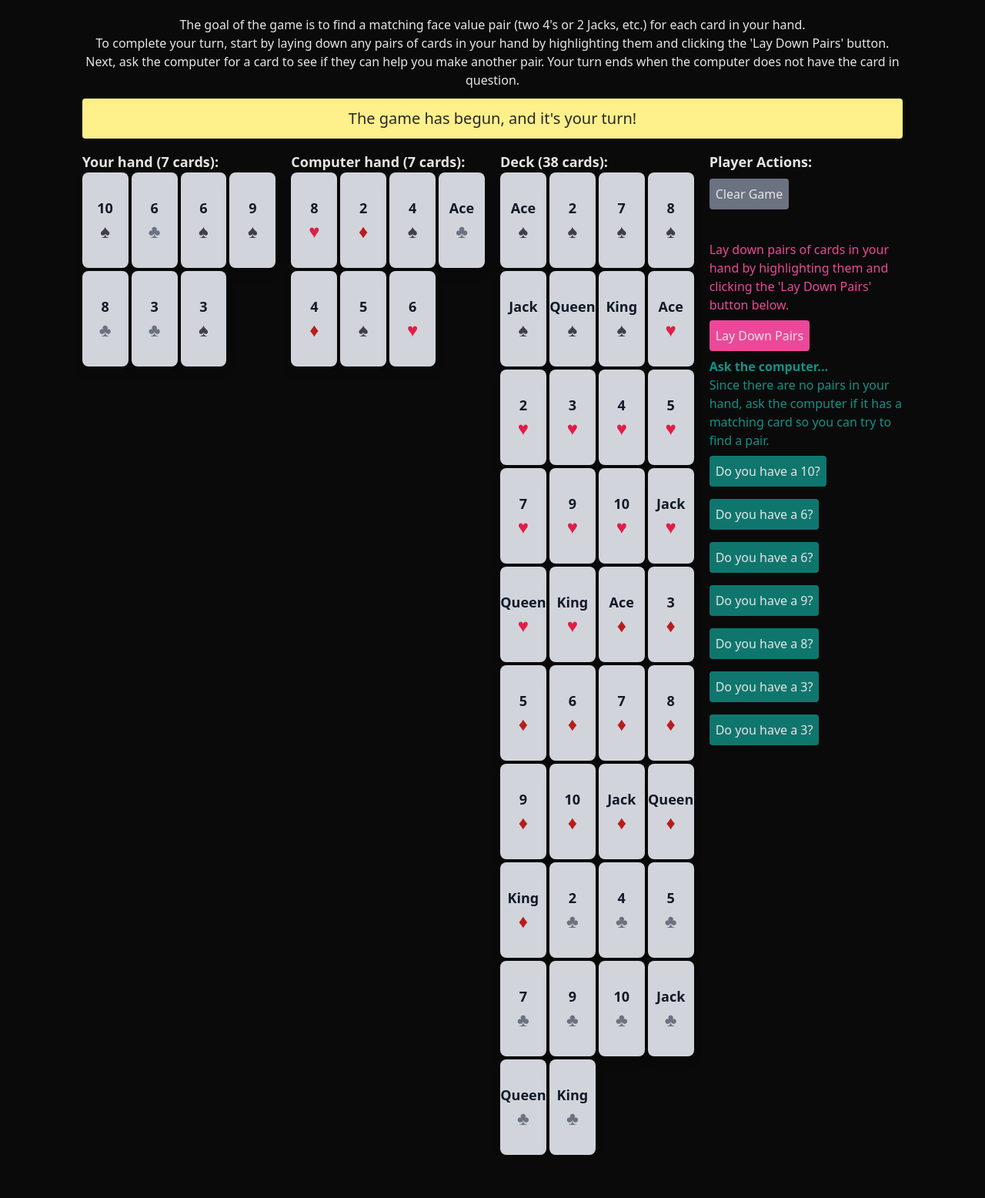
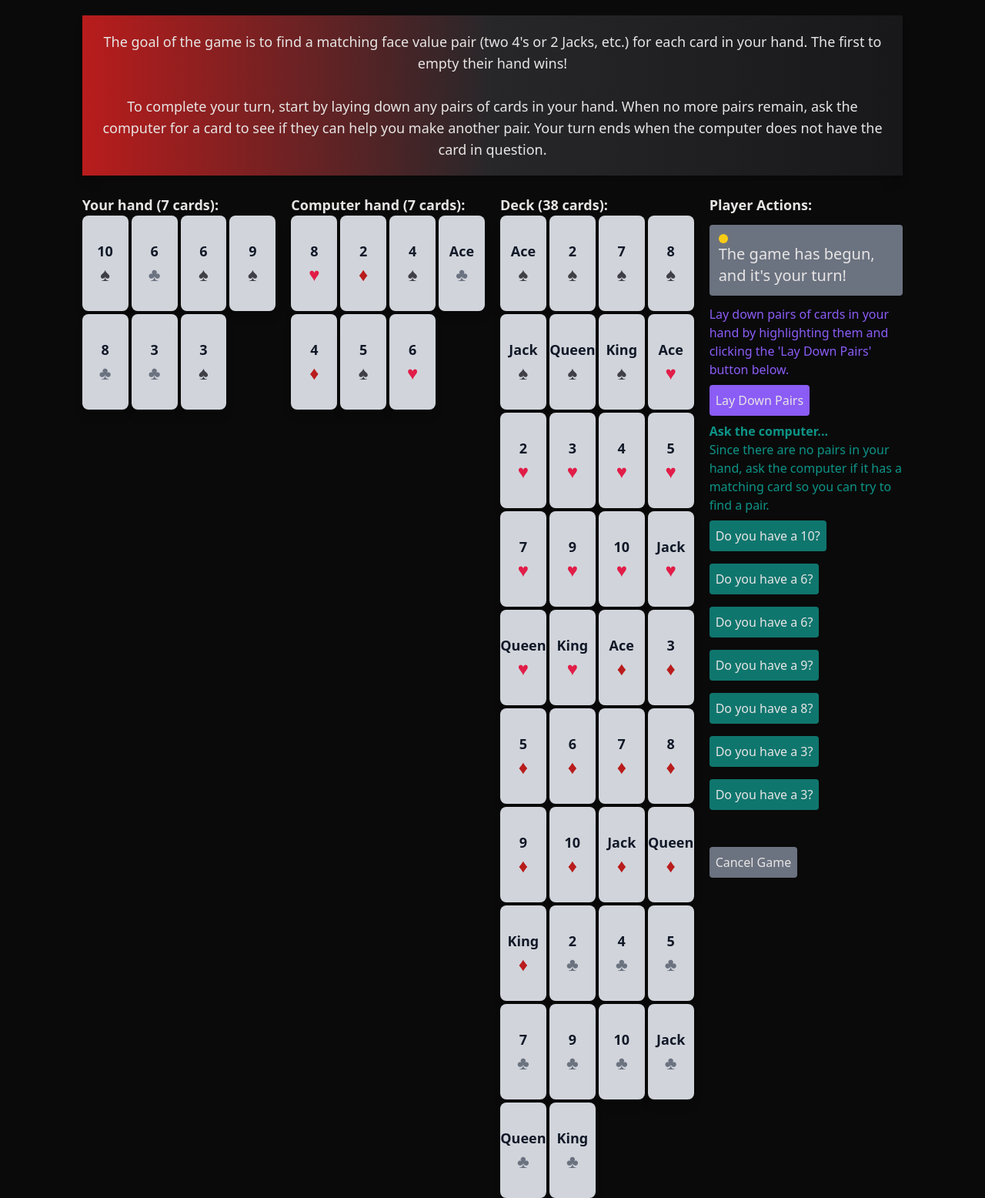
Before and after one commit to mmhernandez/go_fish_card_game, a Flask app: page /start_game in a window 1280 px wide. Shown: the whole page at 77% size. Before the commit the page ends 1500 px from the top, so only its background shows below. Run offline with Flask 3, Linux system fonts and the light colour scheme; some libraries are stand-ins or nearby versions.

Commit message:
Add a game cancellation confirmation step

```diff
--- a/flask_app/controllers/game_controller.py
+++ b/flask_app/controllers/game_controller.py
@@ -19,7 +19,7 @@
 def lay_down_pairs():
     # confirm player is attempting to lay down a pair (2 cards only)
     if len(request.form) != 2:
-        message = "Select a pair (2) of cards with the same face value to lay down pairs."
+        message = "Select a pair (2) of cards with the same face value."
         return render_template("index.html", message=message)
 
     pair_list = []
@@ -35,8 +35,8 @@
     }
     # confirm player attempted to lay down a pair of matching cards
     if card1_dict["face_value"] != card2_dict["face_value"]:
-        message = "Select a pair of cards that have the same face vaule."
-        return render_template("index.html", message=message)
+        message = "Pairs of cards must have the same face value."
+        return render_template("index.html", message=message, color="red")
 
     # if the pair is valid, proceed with setting session variables and calling lay_down_pairs method
     player_hand = session["player_hand"]
--- /dev/null
+++ b/flask_app/static/js/script_modal.js
@@ -0,0 +1,15 @@
+let btn = document.getElementById('cancel-button');
+let confirm = document.getElementById('confirm-cancel');
+let button = document.getElementById('confirm-button');
+
+
+btn.onclick = function() {
+    confirm.style.display = 'block';
+    btn.style.display = 'none';
+};
+
+window.onclick = function (event) {
+    if (event.target == button) {
+        button.style.display = "none";
+    }
+}
--- a/flask_app/templates/index.html
+++ b/flask_app/templates/index.html
@@ -8,18 +8,23 @@
     <script src="https://cdn.tailwindcss.com"></script>
 </head>
 <body class="bg-neutral-950 text-stone-200 w-5/6 mx-auto">
-    <p class="text-center mt-5 mb-3">
-        The goal of the game is to find a matching face value pair (two 4's or 2 Jacks, etc.) for each card in your hand. <br>To complete your turn, start by laying down any pairs of cards in your hand by highlighting them and clicking the 'Lay Down Pairs' button. Next, ask the computer for a card to see if they can help you make another pair. Your turn ends when the computer does not have the card in question.
-    </p>
+    <!-- <div class="bg-gradient-to-r from-green-400 to-blue-500 hover:from-pink-500 hover:to-yellow-500"> -->
+    <div class="bg-gradient-to-r from-red-700 via-zinc-800 to-zinc-900 shadow-lg">
+        <p class="text-center text-lg mt-5 mb-3 p-5">
+            The goal of the game is to find a matching face value pair (two 4's or 2 Jacks, etc.) for each card in your hand. The first to empty their hand wins!<br><br>
+
+            To complete your turn, start by laying down any pairs of cards in your hand. When no more pairs remain, ask the computer for a card to see if they can help you make another pair. Your turn ends when the computer does not have the card in question.
+        </p>
+    </div>
     <form action="/pairs" method="post">
-        {% if message %}
-            <div class="p-3 my-3 rounded bg-yellow-200 text-zinc-800 text-center text-xl">
+        <!-- {% if message %}
+            <div class="p-3 my-3 rounded bg-gray-300 text-zinc-800 text-center text-xl mx-auto">
                 {{message}}
             </div>
-        {% endif %}
+        {% endif %} -->
 
         <!-- player hand -->
-        <div class="flex gap-5 mt-4">
+        <div class="flex gap-5 mt-6">
             <div class="basis-1/4">
                 {% if "player_hand" in session %}
                     <p class="text-lg font-bold">Your hand ({{session["player_hand"]|length}} cards):</p>
@@ -154,20 +159,31 @@
 
         <!-- actions -->
         <div class="basis-1/4">
-            <p class="text-lg font-bold">Player Actions:</p>
-            <button class="rounded bg-gray-500 hover:bg-gray-600 mt-2 mb-10 p-2">
-                <a href="/clear">Clear Game</a>
+            {% if "player_hand" not in session %}
+            <button class="rounded bg-blue-500 hover:bg-blue-600 my-2 p-2">
+                <a href="/start_game">New Game</a>
             </button>
-
-            {% if "player_hand" not in session %}
-                <button class="rounded bg-blue-500 hover:bg-blue-600 my-2 p-2">
-                    <a href="/start_game">New Game</a>
-                </button>
             {% else %}
+                <p class="text-lg font-bold">Player Actions:</p>
+                {% if message %}
+                    {% if color == "red" %}
+                        <div class="p-3 my-3 rounded bg-gray-300 text-red-600 text-xl mx-auto">
+                            {{message}}
+                        </div>
+                    {% else %}
+                        <div class="p-3 my-3 rounded bg-gray-500 text-xl mx-auto">
+                            <span class="relative flex h-3 w-3">
+                                <span class="animate-ping absolute inline-flex h-full w-full rounded-full bg-yellow-400 opacity-75"></span>
+                                <span class="relative inline-flex rounded-full h-3 w-3 bg-yellow-400"></span>
+                            </span>
+                            {{message}}
+                        </div>
+                    {% endif %}
+                {% endif %}
 
                 <!-- if player hand has a pair -->
-                <p class="text-pink-500">Lay down pairs of cards in your hand by highlighting them and clicking the 'Lay Down Pairs' button below.</p>
-                <input type="submit" value="Lay Down Pairs" class="rounded bg-pink-500 hover:bg-pink-600 my-2 p-2 cursor-pointer">
+                <p class="text-violet-500">Lay down pairs of cards in your hand by highlighting them and clicking the 'Lay Down Pairs' button below.</p>
+                <input type="submit" value="Lay Down Pairs" class="rounded bg-violet-500 hover:bg-violet-600 my-2 p-2 cursor-pointer">
 
                 <!-- else -->
                 <p class="text-teal-600 font-bold">Ask the computer...</p>
@@ -191,6 +207,15 @@
                 {% endfor %}
             {% endif %}
 
+            <!-- Button triggering confirmation -->
+            <button type="button" class="rounded bg-gray-500 hover:bg-gray-600 my-10 p-2" id="cancel-button">Cancel Game</button>
+            <!-- Confirmation  -->
+            <div id="confirm-cancel" class="hidden">
+                <p>Are you sure you want to cancel the game?</p>
+                <button type="button" class="rounded bg-gray-500 hover:bg-gray-600 mt-2 mb-10 p-2" id="confirm-button">
+                    <a href="/clear">Yes, cancel game</a>
+                </button>
+            </div>
         </div>
     </div>
 
@@ -202,5 +227,6 @@
 
 
     <!-- <script src="../static/js/script_refresh.js"></script> -->
+    <script src="../static/js/script_modal.js"></script>
 </body>
 </html>
```
